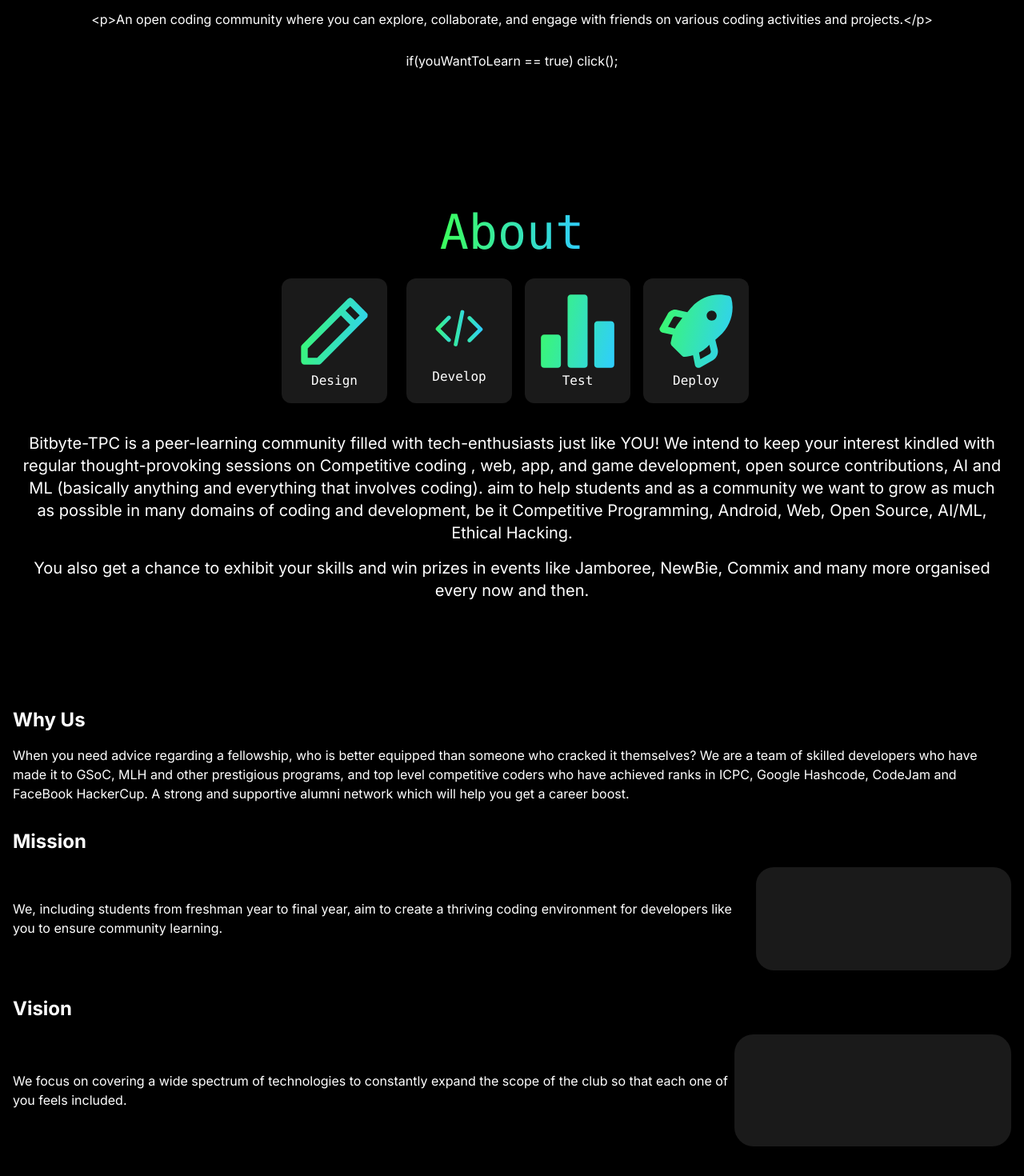
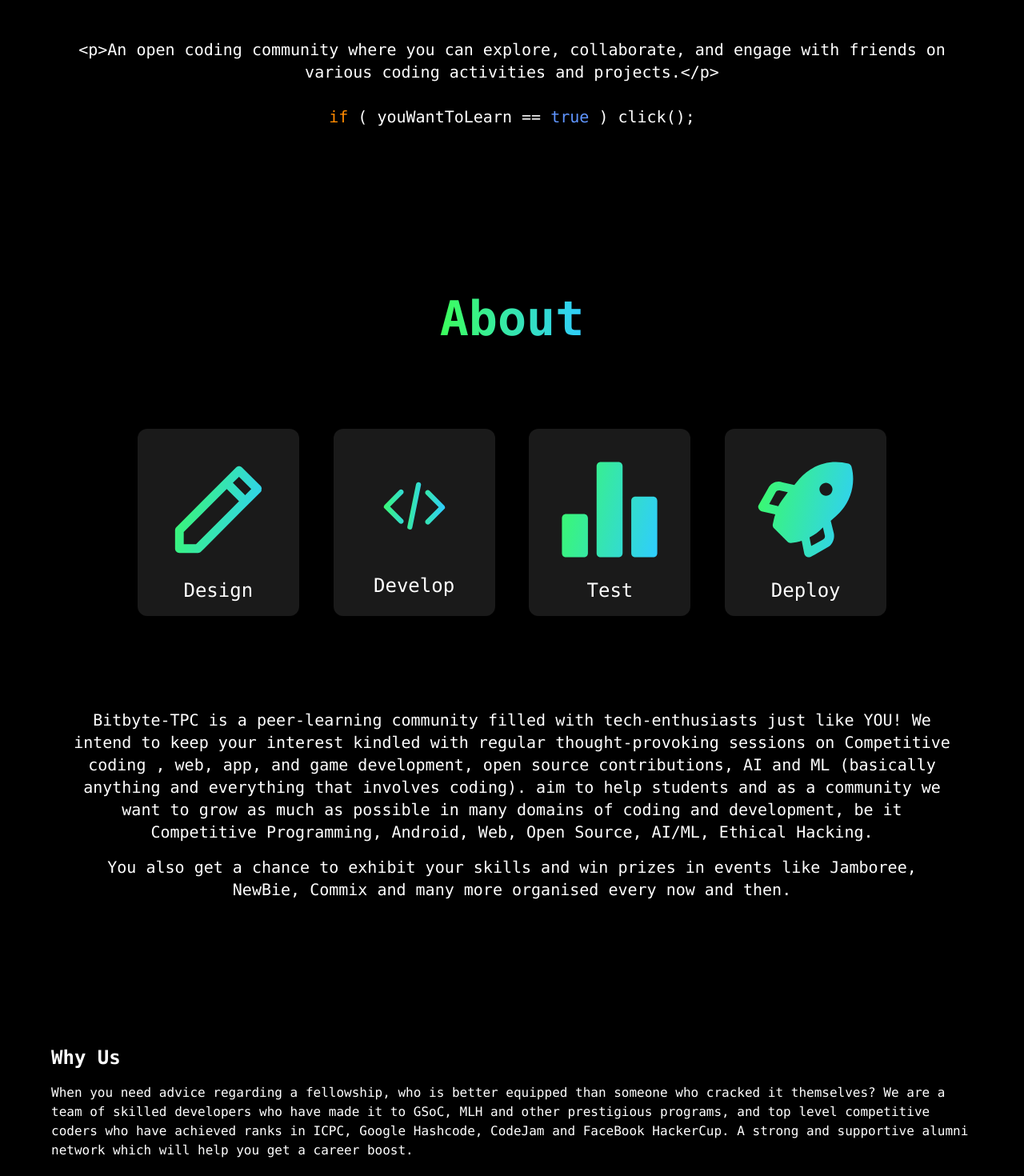
Before and after one commit to parthksingh1/tpc-website_, a Next.js app: page / in a window 1280 px wide. Shown: the part 380-1850 px from the top of the page at 80% size. Built offline with nearby package versions, Linux system fonts and the light colour scheme.

Commit message:
made changes to the Homepage

```diff
--- a/app/components/Cards.tsx
+++ b/app/components/Cards.tsx
@@ -14,12 +14,12 @@
 
 function Cards({ text, img_src }: CardProps) {
   return (
-    <Card className="bg-custom-gray border-0 flex my-2 mx-2 rounded-xl p-4">
+    <Card className="bg-custom-gray border-0 flex my-2 rounded-xl p-4">
       <CardHeader>
-        <CardTitle>
-          <Image src={img_src} alt="" width={100} height={0} />
+        <CardTitle className="md:p-5">
+          <Image src={img_src} alt="" width={130} height={0} />
         </CardTitle>
-        <CardDescription className="flex justify-center font-mono text-white">{text}</CardDescription>
+        <CardDescription className="flex justify-center font-mono text-white text-2xl">{text}</CardDescription>
       </CardHeader>
     </Card>
   );
--- a/app/components/firstcomponent_home.tsx
+++ b/app/components/firstcomponent_home.tsx
@@ -1,29 +1,31 @@
 import React from "react";
 
 interface Contents{
+  title: string;
   content1: string;
-  content2: string;
 }
 
 const description: Contents={
+  title:"Talk is cheap, Show me the ",
   content1:"<p>An open coding community where you can explore, collaborate, and engage with friends on various coding activities and projects.</p>",
-  content2:"if(youWantToLearn == true) click();"
 }
 
 const Firstcomponent = () => {
   return (
     <div className="text-center my-32">
-      <p className=" text-6xl font-bold">
-        Talk is cheap, Show me the{" "}
+      <p className=" text-6xl font-bold px-8">
+          {description.title}
         <span className="text-transparent bg-clip-text bg-gradient-linear">
           Code
         </span>
 
       </p>
+      <div className=" font-mono md:text-xl px-8 md:px-16 py-9">
       <p className="py-7">
           {description.content1}
         </p>
-        <p>{description.content2}</p>
+        <p><span className=" text-custom-orange">if</span> ( youWantToLearn == <span className="text-custom-blue"> true </span>) click();</p>
+        </div>
     </div>
   );
 };
--- a/app/components/fourthcomponent_home.tsx
+++ b/app/components/fourthcomponent_home.tsx
@@ -22,7 +22,7 @@
 
 function fourthcomponent_home() {
 return (
-    <div className="space-y-8 text-wrap mx-4 my-20">
+    <div className="space-y-8 text-wrap md:mx-16 mx-8 md:my-32 my-28 font-mono">
         <div>
             <h1 className="text-2xl font-bold mb-4">{content1.title}</h1>
             <p className="mb-8">{content1.content}</p>
@@ -31,7 +31,7 @@
             <h1 className="text-2xl font-bold mb-4">{content2.title}</h1>
             <p className="mb-8 flex items-center">
                 {content2.content}
-                <span className="ml-auto">
+                <span className="ml-auto mx-4 md:mx-10">
                     <Image
                         src="/rectangle.svg"
                         alt=""
@@ -44,9 +44,9 @@
         </div>
         <div>
             <h1 className="text-2xl font-bold mb-4">{content3.title}</h1>
-            <p className="mb-8 flex items-center">
+            <p className="mb-8 flex items-center ">
                 {content3.content}
-                <span className="ml-auto">
+                <span className="ml-auto mx-4 md:mx-10">
                     <Image
                         src="/rectangle.svg"
                         alt=""
--- a/app/components/secondcomponent_home.tsx
+++ b/app/components/secondcomponent_home.tsx
@@ -25,18 +25,18 @@
 
 function About() {
   return (
-    <div className="flex flex-col items-center ">
-      <div className="text-transparent bg-clip-text bg-gradient-linear text-4xl md:text-6xl font-mono">
+    <div className="flex flex-col justify-around items-center">
+      <div className="text-transparent bg-clip-text bg-gradient-linear text-4xl md:text-6xl font-mono font-bold">
         {about.title}
       </div>
-      <div className="flex justify-center flex-wrap md:space-x-4 py-5">
+      <div className="flex flex-wrap item-center justify-around w-4/5 md:justify-around md:my-20 py-5">
         <Cards text={"Design"} img_src={"/pencil.svg"} />
         <Cards text={"Develop"} img_src={"/brackets.svg"}/>
         <Cards text={"Test"} img_src={"/graph.svg"}/>
         <Cards text={"Deploy"} img_src={"/rocket.svg"}/>
       </div>
-      <div className="py-2 text-lg md:text-xl text-center">{about.content1}</div>
-      <div className="py-2 text-lg md:text-xl text-center">{about.content2}</div>
+      <div className="py-2 text-lg md:text-xl text-center font-mono md:px-16">{about.content1}</div>
+      <div className="py-2 text-lg md:text-xl text-center font-mono md:px-16">{about.content2}</div>
     </div>
   );
 }
--- a/tailwind.config.ts
+++ b/tailwind.config.ts
@@ -19,6 +19,8 @@
     },
     extend: {
       colors: {
+        'custom-blue': '#5F95FF',
+        'custom-orange': '#FF8A00',
         'custom-green': '#3CFF5B',
         'custom-gray': '#1a1a1a',
         'custom-gray-light':'#333333',
```
